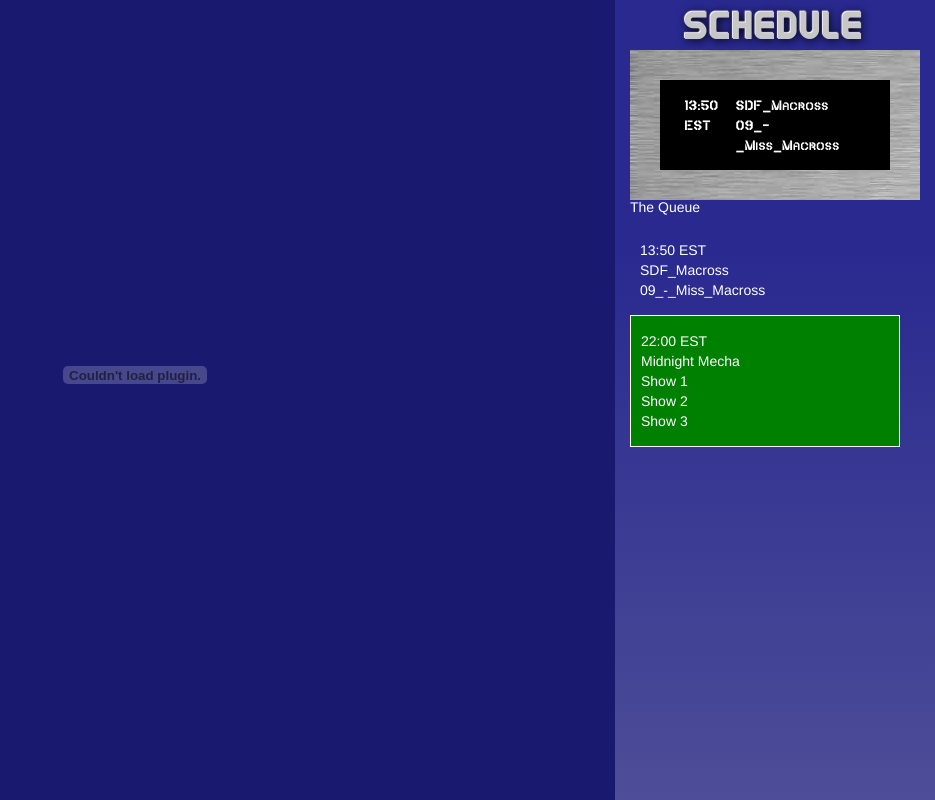
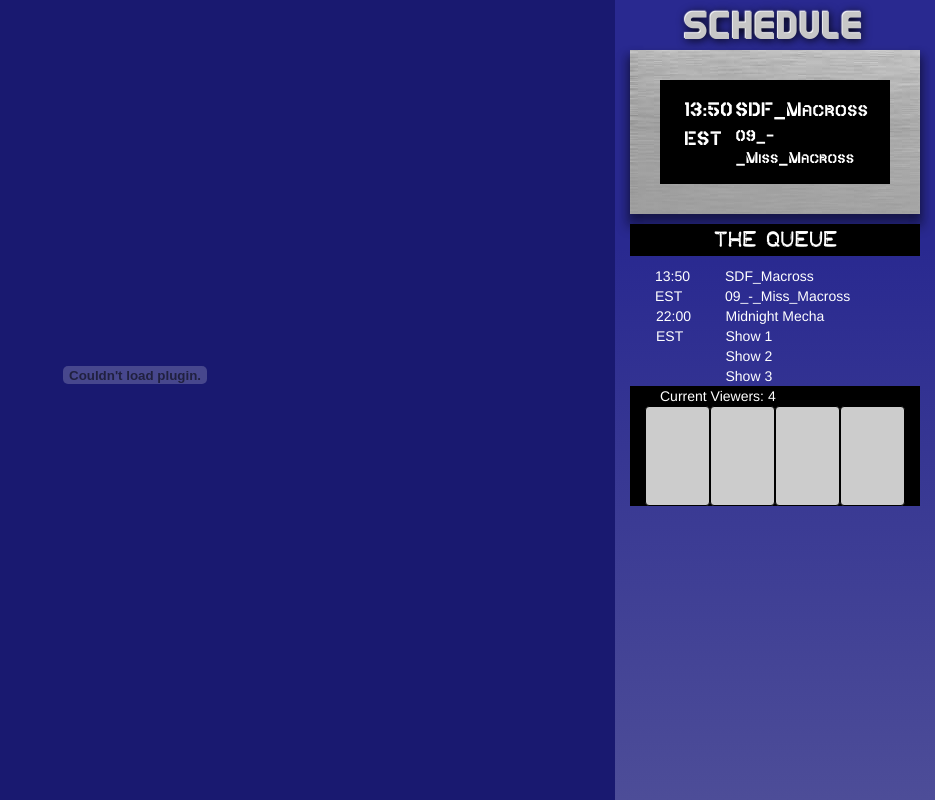
Before and after one commit to padraig08/IRC-Bots, a PHP site: page /TSDTV.html in a window 1280 px wide. Shown: the whole page, without its empty margins (345-1280 px from the left). Run offline with PHP 8.4, Linux system fonts and the light colour scheme.

Commit message:
now we're cooking

```diff
--- a/TSDTV/new/TSDTV.html
+++ b/TSDTV/new/TSDTV.html
@@ -27,18 +27,20 @@
         <h2>Schedule</h2>
 
         <div class="nowPlaying col-sm-12">
-             <div class="schItem singleItem col-sm-12">
+             <div class="singleItem col-sm-12">
                 <div class="showTime col-sm-3">13:50 EST</div><div class="showTitle col-sm-9"><div class="titleName">SDF_Macross</div><div class="episodeName">09_-_Miss_Macross</div></div>
             </div>
         </div>
-        <h5>The Queue</h5>
-        <div id="schedule">
+
+        <div id="schedule col-sm-12">
+        <h4 class=" queueTitle col-sm-12">The Queue</h4>
+        <div class="scheduleList">
             <div class="schItem singleItem ">
                 <div class="showTime">13:50 EST</div><div class="showTitle"><div class="titleName">SDF_Macross</div><div class="episodeName">09_-_Miss_Macross</div></div>
             </div>
 
             <div class="schItem blockItem">
-                <div class"showTime">22:00 EST</div>
+                <div class="showTime">22:00 EST</div>
                 <div class="showTitle">
                     Midnight Mecha
                     <ul>
@@ -48,7 +50,14 @@
                     </ul>
                 </div>
             </div>
-
+        </div>
+        </div>
+        <div class="controls col-sm-12">
+            <div class="col-sm-12">Current Viewers: <span class= "currentViewers">4</span></div>
+            <div class="playBtn btn"></div>
+            <div class="muteBtn btn"></div>
+            <div class="fullscrBtn btn"></div>
+            <div class="lightBtn btn"></div>
         </div>
     </div>
 
--- a/TSDTV/new/site.css
+++ b/TSDTV/new/site.css
@@ -13,6 +13,10 @@
     src: url(sharpie.ttf);
 }
 
+@font-face {
+    font-family: emboss;
+    src: url(embosst1.ttf);
+}
 
 body{
     font-family: helvetica;
@@ -21,14 +25,41 @@
     margin:0;
 }
 
+.playBtn{
+
+}
+
 .nowPlaying {
-background: url(metal.jpg);
+
+background: rgb(255,255,255); /* Old browsers */
+background: -moz-linear-gradient(top,  rgba(255,255,255,0.3) 0%, rgba(160,160,160,0.5) 50%, rgba(170,170,170,0.5) 51%, rgba(158,158,158,0.75) 100%), url(metal.jpg); /* FF3.6+ */
+background: -webkit-gradient(linear, left top, left bottom, color-stop(0%,rgba(255,255,255,0.3)), color-stop(50%,rgba(160,160,160,0.5)), color-stop(51%,rgba(170,170,170,0.5)), color-stop(100%,rgba(158,158,158,0.75))), url(metal.jpg); /* Chrome,Safari4+ */
+background: -webkit-linear-gradient(top,  rgba(255,255,255,0.3) 0%,rgba(160,160,160,0.5) 50%,rgba(170,170,170,0.5) 51%,rgba(158,158,158,0.75) 100%), url(metal.jpg); /* Chrome10+,Safari5.1+ */
+background: -o-linear-gradient(top,  rgba(255,255,255,0.3) 0%,rgba(160,160,160,0.5) 50%,rgba(170,170,170,0.5) 51%,rgba(158,158,158,0.75) 100%), url(metal.jpg); /* Opera 11.10+ */
+background: -ms-linear-gradient(top,  rgba(255,255,255,0.3) 0%,rgba(160,160,160,0.5) 50%,rgba(170,170,170,0.5) 51%,rgba(158,158,158,0.75) 100%), url(metal.jpg); /* IE10+ */
+background: linear-gradient(to bottom,  rgba(255,255,255,0.3) 0%,rgba(160,160,160,0.5) 50%,rgba(170,170,170,0.5) 51%,rgba(158,158,158,0.75) 100%), url(metal.jpg); /* W3C */
+filter: progid:DXImageTransform.Microsoft.gradient( startColorstr='#ffffff', endColorstr='#9e9e9e',GradientType=0 ); /* IE6-9 */
+
+box-shadow: inset 0 2px 3px rgba(255,255,255,0.13), 0 5px 8px rgba(0,0,0,0.3), 0 10px 10px 4px rgba(0,0,0,0.3);
+
 padding: 30px;
 font-family: gundam;
 }
 
 .nowPlaying .singleItem {
 background: black;
+}
+
+.nowPlaying .titleName{
+	font-size:20px;
+}
+
+.nowPlaying .episodeName{
+	font-size:16px;
+}
+
+.nowPlaying .showTime{
+	font-size: 20px;
 }
 
 .blockitem {
@@ -84,10 +115,6 @@
 margin: 0;
 text-shadow: -1px -1px 1px #fff, 1px 1px 10px #000;
 color: #C7C7C7;
--webkit-mask-image: url(metal.jpg);
-	-o-mask-image: url(metal.jpg);
-	-moz-mask-image: url(metal.jpg);
-	mask-image:  url(metal.jpg);
 }
 
 .schsidebar{
@@ -132,13 +159,13 @@
     margin-top: 50px;
 
     background-color: transparent;
-    border: rgba(0,0,0,0.3) 1px solid;
+    border: rgba(0,0,0,0.5) 1px solid;
     border-top-color: rgba(0,0,0,0.1);
     border-left-color: rgba(0,0,0,0.2);
     border-right-color: rgba(0,0,0,0.2);
-    border-bottom-color: rgba(0,0,0,0.3);
-    box-shadow: inset rgba(255,255,255,0.3) -5px -30px 10px,
-                inset rgba(255,255,255,0.3) 0px 30px 10px,
+    border-bottom-color: rgba(0,0,0,0.5);
+    box-shadow: inset rgba(255,255,255,0.5) -5px -30px 10px,
+                inset rgba(255,255,255,0.5) 0px 30px 10px,
                 inset rgba(255,255,255,1) 0px 2px 1px,
                 rgba(0,0,0,0.4) 0px 10px 15px;
     -webkit-transition: -webkit-box-shadow 0s ease-in-out;
@@ -218,3 +245,50 @@
 .button:active:after {
     margin-top: -56px;
 }
+
+.btn{
+	background: #ccc;
+height: 100px;
+border: 1px solid black;
+	width: 25%;
+	float: left;
+	position: relative;
+min-height: 1px;
+padding-right: 15px;
+padding-left: 15px;
+}
+
+.controls{
+	background: black;
+}
+
+.queueTitle{
+	font-family: emboss;
+	background: black;
+padding: 6px;
+text-align: center;
+}
+
+.showTime{
+	width: 25%;
+	float: left;
+	position: relative;
+min-height: 1px;
+padding-right: 15px;
+padding-left: 15px;
+
+}
+
+.showTitle{
+	width: 75%;
+	float: left;
+	position: relative;
+min-height: 1px;
+padding-right: 15px;
+padding-left: 15px;
+}
+.nowPlaying .singleItem{
+padding-left: 10px;
+padding-top: 15px;
+padding-bottom: 15px;
+}
```
Also changed, not shown: TSDTV/new/embosst1.ttf (added).
